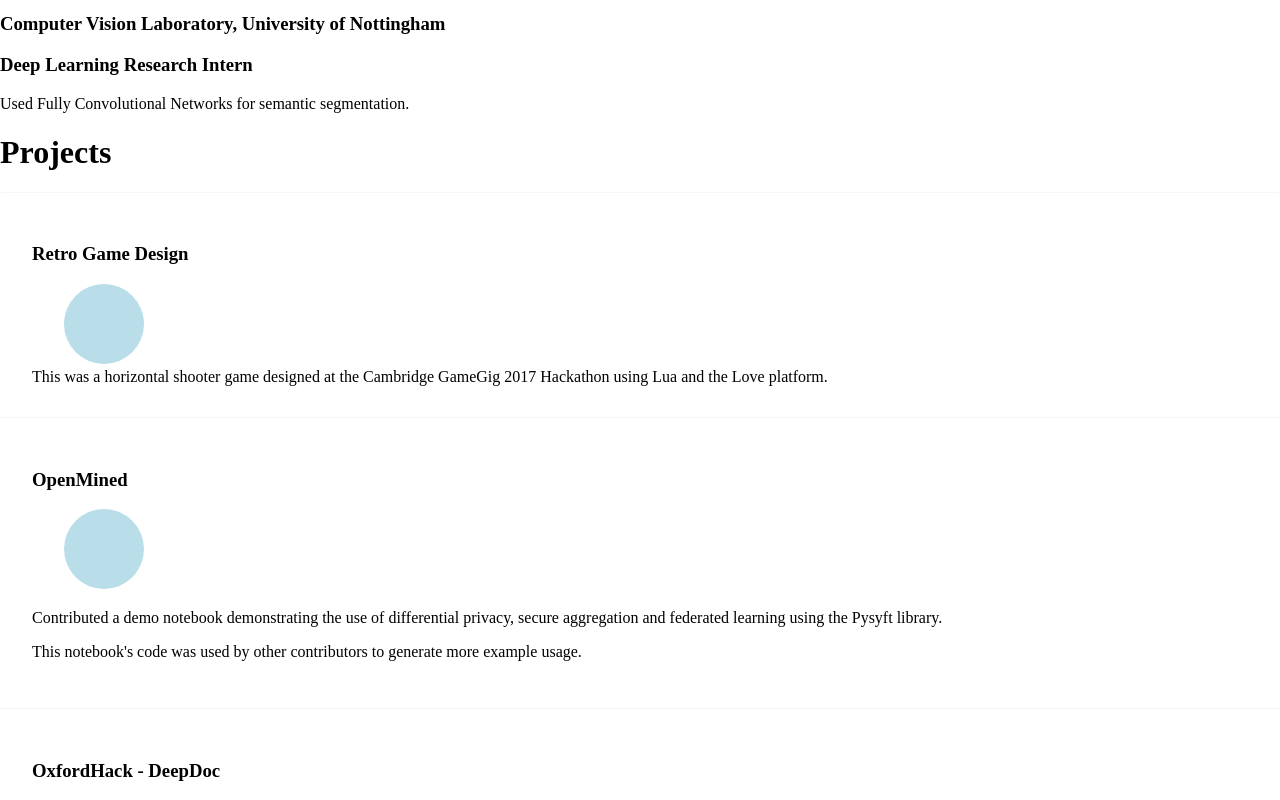
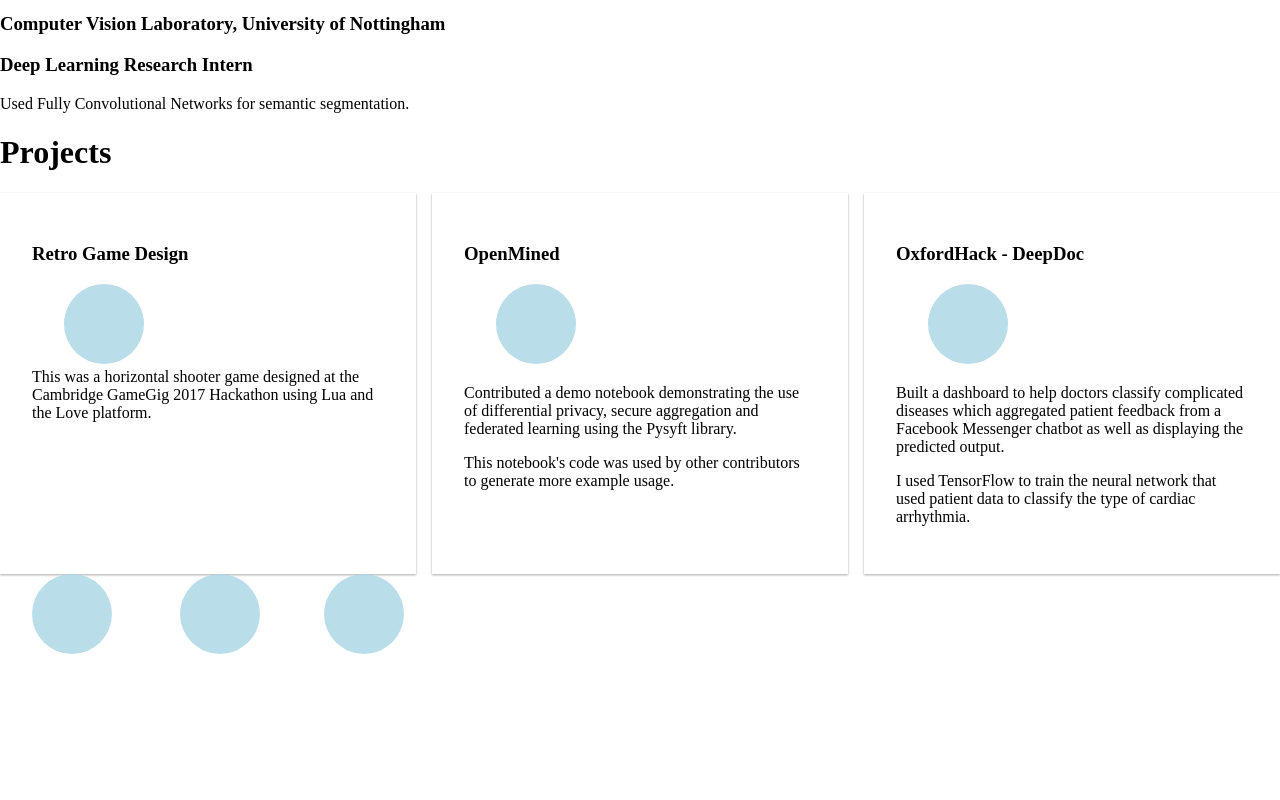
Before and after one commit to mukul-rathi/old-personal-website, a Gatsby app: page / in a window 1280 px wide. Shown: the part 1460-2260 px from the top of the page. After the commit the page ends 2118 px from the top, so only its background shows below. Built offline with nearby package versions, Linux system fonts and the light colour scheme.

Commit message:
Redesign workshops and projects to CSS Grid layout

```diff
--- /dev/null
+++ b/css/grids.module.css
@@ -0,0 +1,9 @@
+.cards{
+    display:  grid;
+    grid-template-columns: repeat(3,1fr);
+    grid-gap: 1em;
+}
+
+.sectionHeading{
+    position: top;
+}
--- a/src/components/homepage-sections/projects.js
+++ b/src/components/homepage-sections/projects.js
@@ -1,5 +1,6 @@
 import React from 'react'
 import Card from '../card';
+import styles from '../../../css/grids.module.css'
 
 const Projects = ()=>{
     const CambridgeGameGigHack = {
@@ -27,8 +28,9 @@ const Projects = ()=>{
         }
     };
     return(
-        <div>
-            <h1>Projects</h1>
+        <div className={styles.projects}>
+            <h1 className={styles.sectionHeading}>Projects</h1>
+            <div className={styles.cards}>
             <Card img={CambridgeGameGigHack.img} title={CambridgeGameGigHack.title}>
                 This was a horizontal shooter game designed at the Cambridge GameGig 2017 Hackathon using Lua and the Love platform.
             </Card>
@@ -47,6 +49,7 @@ const Projects = ()=>{
                     I used TensorFlow to train the neural network that used patient data to classify the type of cardiac arrhythmia.
                 </p>
             </Card>
+            </div>
         </div>
 
     );
```
Also changed, not shown: src/components/about-me-sections/workshops.js (+7 -4 lines).
